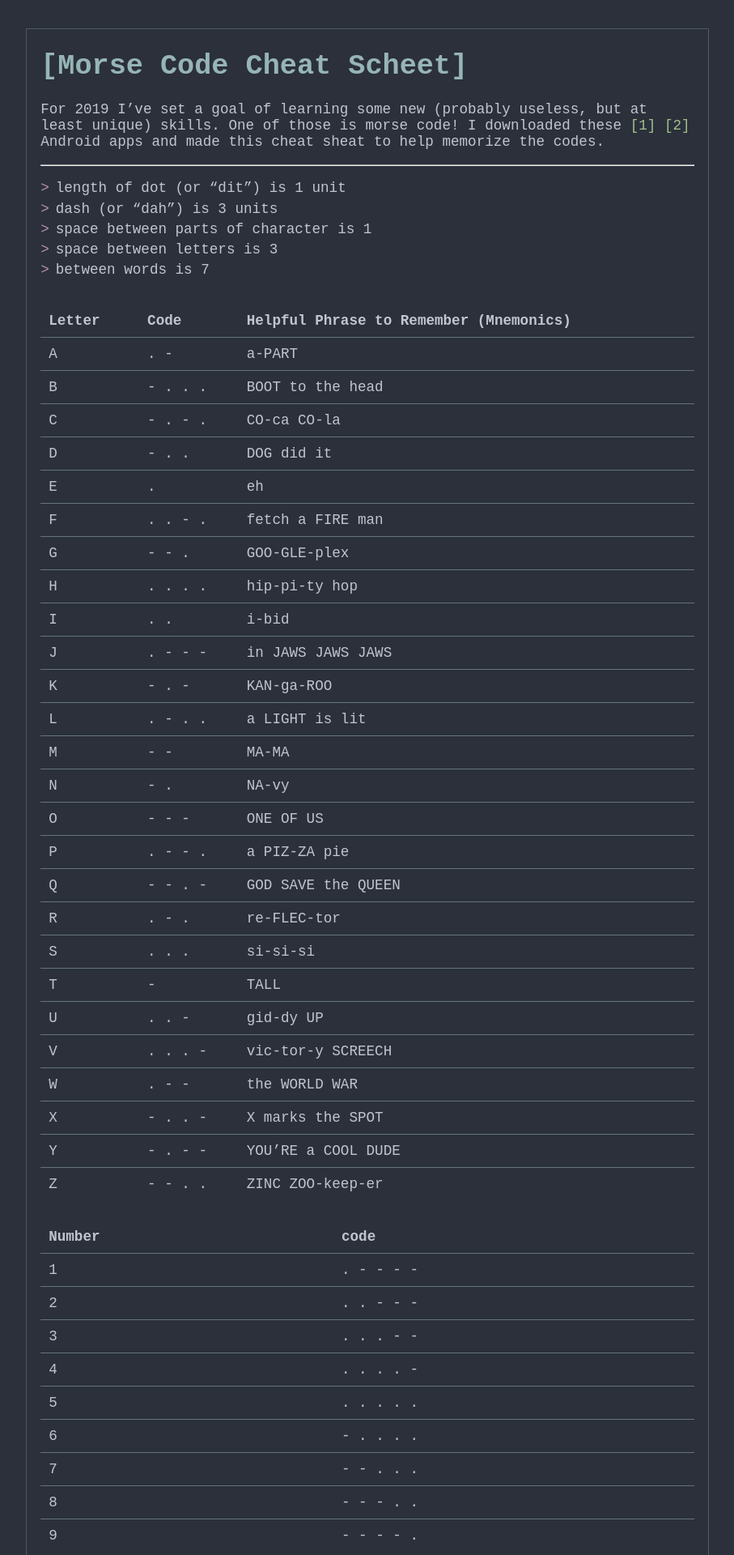
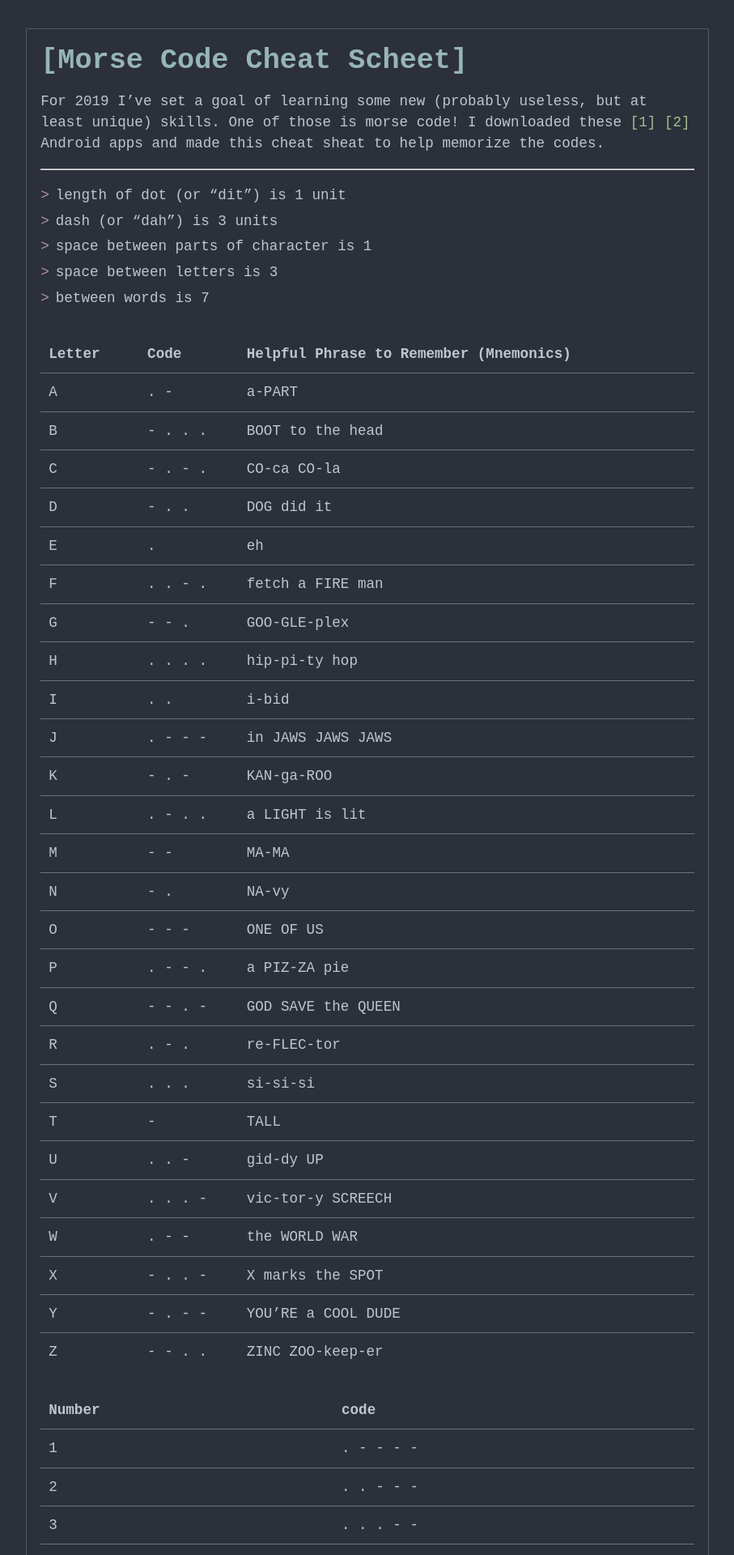
Before and after one commit to AlecTroemel/alectroemel.github.io, a Jekyll site: the page built from _posts/2019-03-12-morse-code-cheat-sheet.md, in a window 1280 px wide. Shown: the top 1920 px of the page at 81% size, without its empty margins (186-1093 px from the left). Built offline with Jekyll 4.4.1, drawn with Linux system fonts in a browser that asks for light colours.

```diff
--- a/assets/style.css
+++ b/assets/style.css
@@ -144,6 +144,19 @@ a:hover {
 main {
     max-width: 50rem;
     margin: auto;
+    line-height: 1.5em;
+}
+
+img {
+    margin: 15px 0px;
+    max-width: 40rem;
+    display: block;
+    margin-left: auto;
+    margin-right: auto;
+    border-radius: 1px;
+-webkit-box-shadow: 0px 4px 16px 0px rgba(30,33,38,1);
+-moz-box-shadow: 0px 4px 16px 0px rgba(30,33,38,1);
+box-shadow: 0px 4px 16px 0px rgba(30,33,38,1);
 }
 
 a {
```
Also changed, not shown: _posts/2019-04-14-burrito-meal-prep.md (added, +21 -0 lines), assets/images/burrito_1.jpg (added), assets/images/burrito_2.jpg (added), assets/images/burrito_3.jpg (added).
